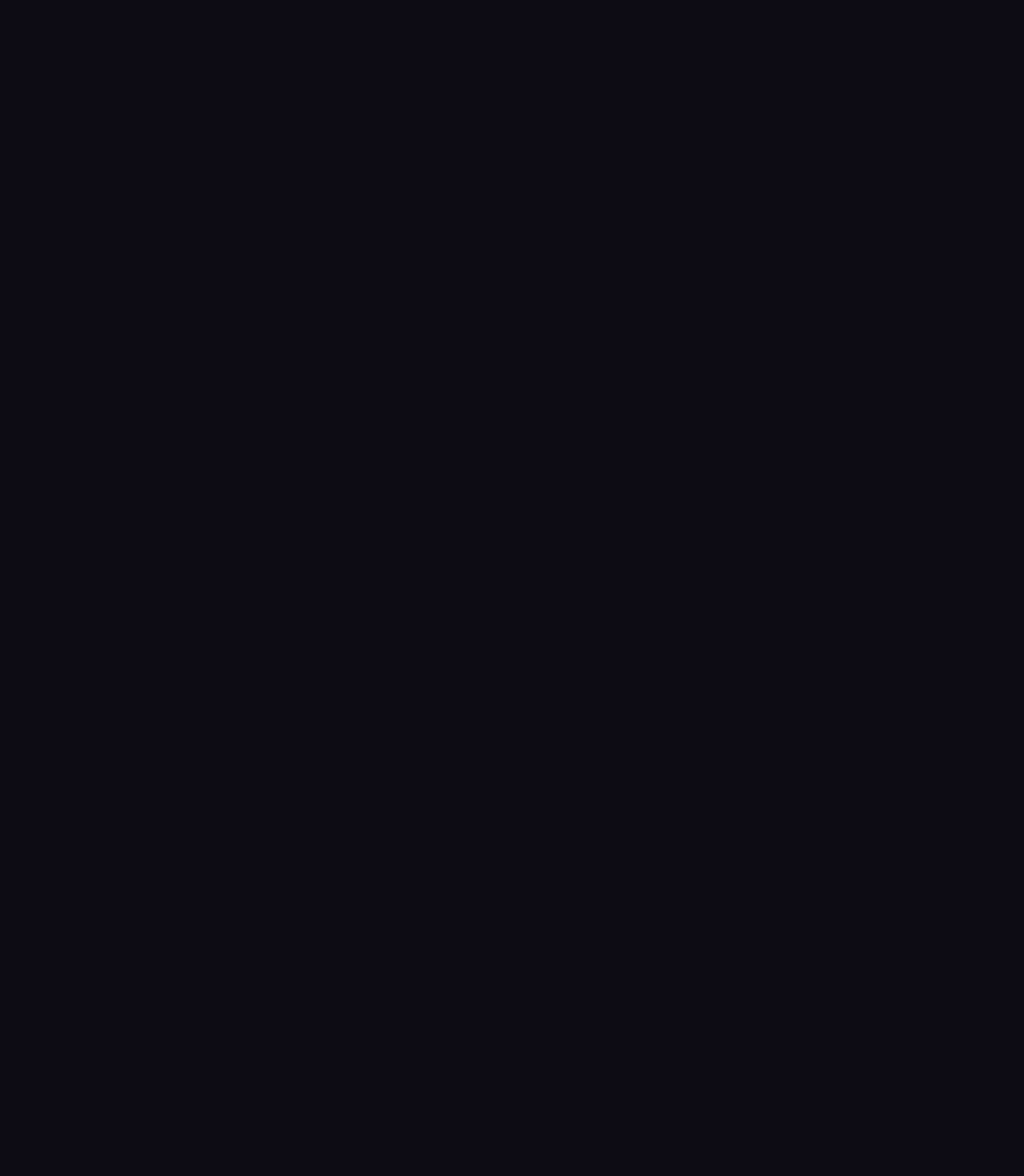
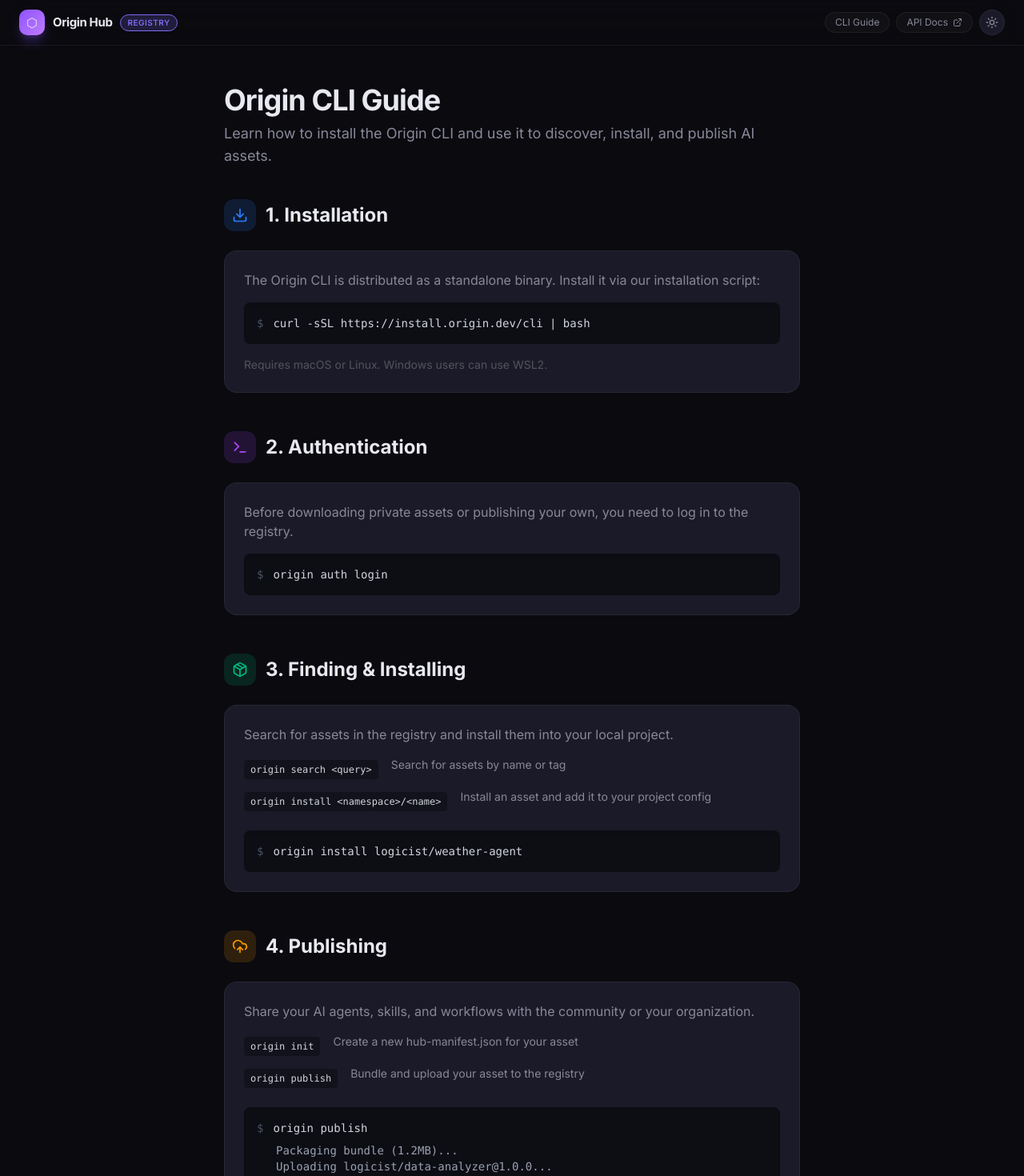
Before and after one commit to pandaind/origin_hub_registry, a React (Vite) app in the folder ui/: page /guide in a window 1280 px wide. Before the commit this address had no page. Shown: the top 1470 px of the page at 80% size. Before the commit the page ends 800 px from the top, so only its background shows below. Built offline with nearby package versions, Linux system fonts and the light colour scheme.

Commit message:
feat(ui): add CLI Guide page and header link

```diff
--- a/ui/src/App.tsx
+++ b/ui/src/App.tsx
@@ -2,6 +2,7 @@
 import { QueryClient, QueryClientProvider } from '@tanstack/react-query'
 import { ThemeProvider } from '@/lib/theme'
 import { HomePage } from '@/pages/HomePage'
+import { GuidePage } from '@/pages/GuidePage'
 
 const queryClient = new QueryClient({
   defaultOptions: {
@@ -19,6 +20,7 @@
         <BrowserRouter>
           <Routes>
             <Route path="/" element={<HomePage />} />
+            <Route path="/guide" element={<GuidePage />} />
           </Routes>
         </BrowserRouter>
       </QueryClientProvider>
--- a/ui/src/components/Header.tsx
+++ b/ui/src/components/Header.tsx
@@ -48,6 +48,14 @@
             </div>
           )}
 
+          <Link
+            to="/guide"
+            className="flex items-center gap-1.5 rounded-full border px-3 py-1 text-xs transition-colors"
+            style={{ borderColor: 'var(--border)', backgroundColor: 'var(--card-bg)', color: 'var(--text-dim)' }}
+          >
+            CLI Guide
+          </Link>
+
           <a
             href="/docs"
             target="_blank"
--- /dev/null
+++ b/ui/src/pages/GuidePage.tsx
@@ -0,0 +1,146 @@
+import { Terminal, Copy, Package, Download, CloudUpload, ArrowRight } from 'lucide-react'
+import { Header } from '@/components/Header'
+
+export function GuidePage() {
+  return (
+    <div className="min-h-screen" style={{ backgroundColor: 'var(--bg)', color: 'var(--text)' }}>
+      <Header />
+
+      <main className="mx-auto max-w-3xl px-6 py-12 pb-24">
+        <h1 className="mb-2 text-4xl font-extrabold tracking-tight">Origin CLI Guide</h1>
+        <p className="mb-10 text-lg" style={{ color: 'var(--text-dim)' }}>
+          Learn how to install the Origin CLI and use it to discover, install, and publish AI assets.
+        </p>
+
+        {/* 1. Installation */}
+        <section className="mb-12">
+          <div className="mb-6 flex items-center gap-3">
+            <div className="flex h-10 w-10 items-center justify-center rounded-xl bg-blue-500/15 text-blue-500">
+              <Download className="h-5 w-5" />
+            </div>
+            <h2 className="text-2xl font-bold">1. Installation</h2>
+          </div>
+
+          <div className="rounded-2xl border p-6" style={{ borderColor: 'var(--border)', backgroundColor: 'var(--surface-2)' }}>
+            <p className="mb-4" style={{ color: 'var(--text-dim)' }}>
+              The Origin CLI is distributed as a standalone binary. Install it via our installation script:
+            </p>
+            <div className="relative mb-4 overflow-hidden rounded-lg bg-black/50 p-4 font-mono text-sm shadow-inner">
+              <div className="flex items-center text-gray-300">
+                <span className="mr-3 text-gray-600">$</span>
+                curl -sSL https://install.origin.dev/cli | bash
+              </div>
+            </div>
+            <p className="text-sm" style={{ color: 'var(--text-muted)' }}>
+              Requires macOS or Linux. Windows users can use WSL2.
+            </p>
+          </div>
+        </section>
+
+        {/* 2. Authentication */}
+        <section className="mb-12">
+          <div className="mb-6 flex items-center gap-3">
+            <div className="flex h-10 w-10 items-center justify-center rounded-xl bg-purple-500/15 text-purple-500">
+              <Terminal className="h-5 w-5" />
+            </div>
+            <h2 className="text-2xl font-bold">2. Authentication</h2>
+          </div>
+
+          <div className="rounded-2xl border p-6" style={{ borderColor: 'var(--border)', backgroundColor: 'var(--surface-2)' }}>
+            <p className="mb-4" style={{ color: 'var(--text-dim)' }}>
+              Before downloading private assets or publishing your own, you need to log in to the registry.
+            </p>
+            <div className="relative overflow-hidden rounded-lg bg-black/50 p-4 font-mono text-sm shadow-inner">
+              <div className="flex items-center text-gray-300">
+                <span className="mr-3 text-gray-600">$</span>
+                origin auth login
+              </div>
+            </div>
+          </div>
+        </section>
+
+        {/* 3. Finding and Installing Assets */}
+        <section className="mb-12">
+          <div className="mb-6 flex items-center gap-3">
+            <div className="flex h-10 w-10 items-center justify-center rounded-xl bg-emerald-500/15 text-emerald-500">
+              <Package className="h-5 w-5" />
+            </div>
+            <h2 className="text-2xl font-bold">3. Finding & Installing</h2>
+          </div>
+
+          <div className="rounded-2xl border p-6" style={{ borderColor: 'var(--border)', backgroundColor: 'var(--surface-2)' }}>
+            <p className="mb-4" style={{ color: 'var(--text-dim)' }}>
+              Search for assets in the registry and install them into your local project.
+            </p>
+
+            <div className="mb-6 space-y-3">
+              <div className="flex items-start gap-4">
+                <div className="mt-1 rounded bg-black/30 px-2 py-1 font-mono text-xs text-gray-300">
+                  origin search &lt;query&gt;
+                </div>
+                <p className="text-sm" style={{ color: 'var(--text-dim)' }}>Search for assets by name or tag</p>
+              </div>
+              <div className="flex items-start gap-4">
+                <div className="mt-1 rounded bg-black/30 px-2 py-1 font-mono text-xs text-gray-300">
+                  origin install &lt;namespace&gt;/&lt;name&gt;
+                </div>
+                <p className="text-sm" style={{ color: 'var(--text-dim)' }}>Install an asset and add it to your project config</p>
+              </div>
+            </div>
+
+            <div className="relative overflow-hidden rounded-lg bg-black/50 p-4 font-mono text-sm shadow-inner">
+              <div className="flex items-center text-gray-300">
+                <span className="mr-3 text-gray-600">$</span>
+                origin install logicist/weather-agent
+              </div>
+            </div>
+          </div>
+        </section>
+
+        {/* 4. Publishing */}
+        <section>
+          <div className="mb-6 flex items-center gap-3">
+            <div className="flex h-10 w-10 items-center justify-center rounded-xl bg-amber-500/15 text-amber-500">
+              <CloudUpload className="h-5 w-5" />
+            </div>
+            <h2 className="text-2xl font-bold">4. Publishing</h2>
+          </div>
+
+          <div className="rounded-2xl border p-6" style={{ borderColor: 'var(--border)', backgroundColor: 'var(--surface-2)' }}>
+            <p className="mb-4" style={{ color: 'var(--text-dim)' }}>
+              Share your AI agents, skills, and workflows with the community or your organization.
+            </p>
+
+            <div className="mb-6 space-y-3">
+              <div className="flex items-start gap-4">
+                <div className="mt-1 rounded bg-black/30 px-2 py-1 font-mono text-xs text-gray-300">
+                  origin init
+                </div>
+                <p className="text-sm" style={{ color: 'var(--text-dim)' }}>Create a new hub-manifest.json for your asset</p>
+              </div>
+              <div className="flex items-start gap-4">
+                <div className="mt-1 rounded bg-black/30 px-2 py-1 font-mono text-xs text-gray-300">
+                  origin publish
+                </div>
+                <p className="text-sm" style={{ color: 'var(--text-dim)' }}>Bundle and upload your asset to the registry</p>
+              </div>
+            </div>
+
+            <div className="relative overflow-hidden rounded-lg bg-black/50 p-4 font-mono text-sm shadow-inner">
+              <div className="flex items-center text-gray-300">
+                <span className="mr-3 text-gray-600">$</span>
+                origin publish
+              </div>
+              <div className="mt-2 pl-6 text-gray-400">
+                Packaging bundle (1.2MB)...<br/>
+                Uploading logicist/data-analyzer@1.0.0...<br/>
+                <span className="text-emerald-400">Successfully published!</span>
+              </div>
+            </div>
+          </div>
+        </section>
+
+      </main>
+    </div>
+  )
+}
```
